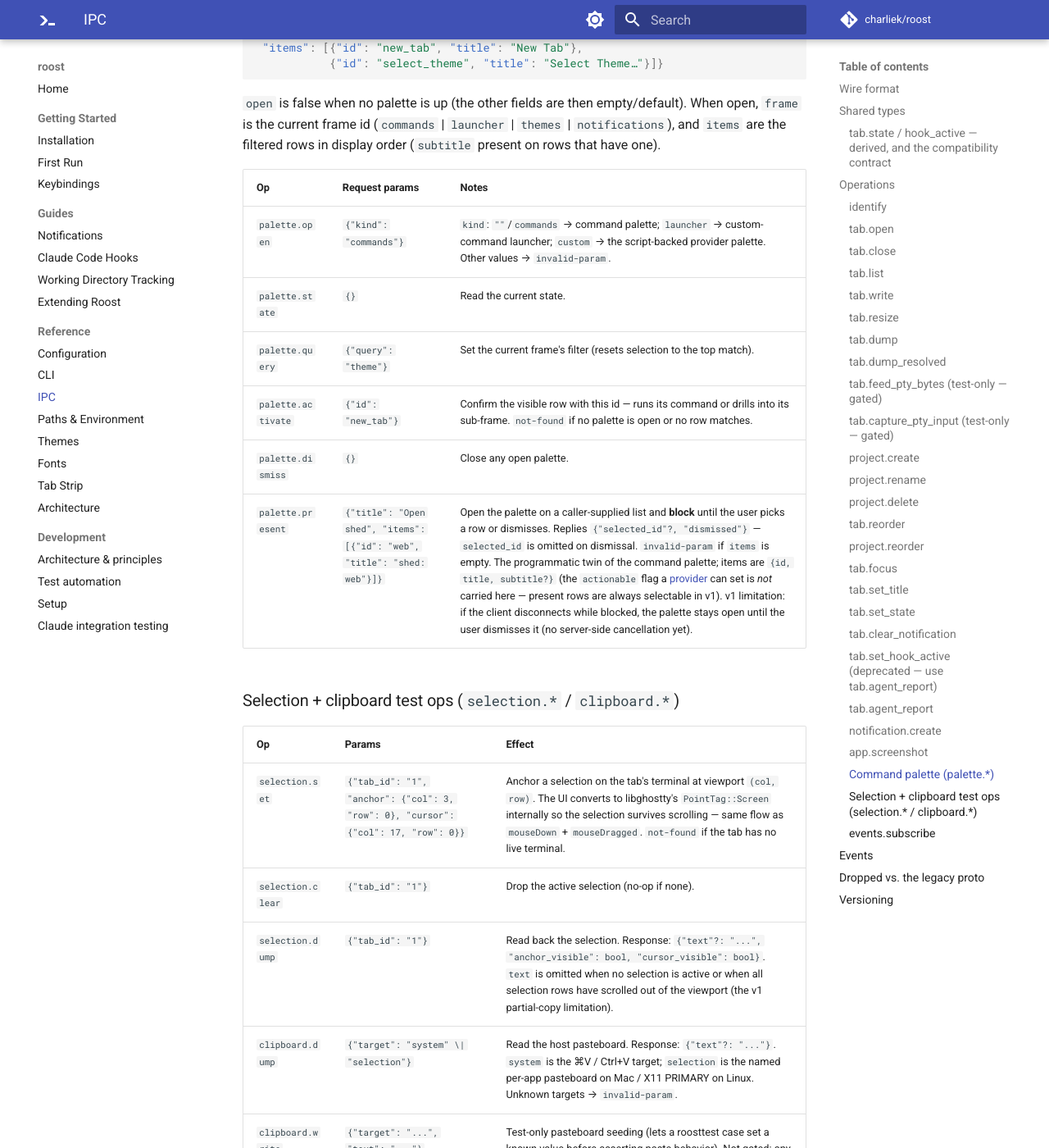
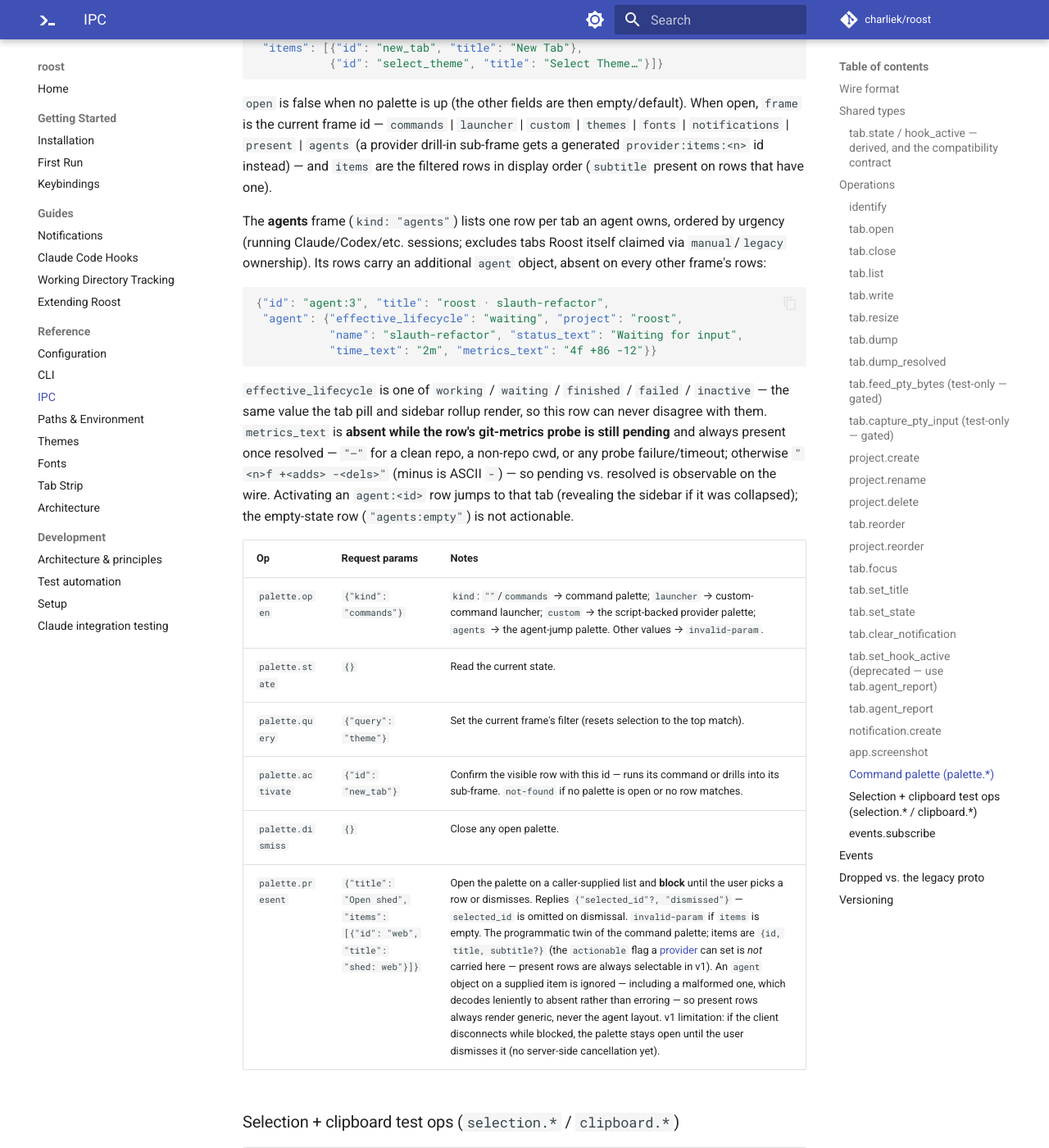
Before and after one commit to charliek/roost, an MkDocs documentation site: the page built from docs/reference/ipc.md, in a window 1280 px wide and 1400 px high, scrolled down 12068 px. Shown: the whole window at 82% size. Built offline with MkDocs 1.6.1 and Material for MkDocs 9.7.7, drawn with Linux system fonts in a browser that asks for light colours; comment, search, counter and statistics services are not loaded.

Commit message:
docs: agent palette — ipc kinds/payload, keybindings, roadmap D3 shipped
ipc.md documents the agents kind, the true frame-id set (the old list
was stale before this plan), the PaletteAgentRow payload with the
pending-vs-resolved metrics_text rule, and palette.present ignoring a
supplied agent (lenient decode). keybindings.md gains Cmd/Alt-Shift-O
and the agent_palette action. cli.md + the clap --kind help now list
all four kinds — fixing the pre-existing rot where "custom" was
missing everywhere. AGENT_ROADMAP ledger row 005; D3 marked shipped
via plan 005; D2/D7 notes adjusted. notifications.md documents the
GTK sidebar-reveal parity fix (plan 005 C7).

Known leftover, deliberately unfixed here: messages.rs's own
PaletteOpenParams doc comment kind list is stale (predates this plan);
out of C7's pinned scope.

Co-Authored-By: Claude Opus 5 <noreply@anthropic.com>
Claude-Session: https://claude.ai/code/session_01CeSeJDUQvRT1BcyvPqVrzg

````diff
--- a/docs/reference/ipc.md
+++ b/docs/reference/ipc.md
@@ -553,18 +553,42 @@ follow-up `palette.state`:
 ```
 
 `open` is false when no palette is up (the other fields are then
-empty/default). When open, `frame` is the current frame id (`commands` |
-`launcher` | `themes` | `notifications`), and `items` are the filtered
-rows in display order (`subtitle` present on rows that have one).
+empty/default). When open, `frame` is the current frame id — `commands` |
+`launcher` | `custom` | `themes` | `fonts` | `notifications` | `present` |
+`agents` (a provider drill-in sub-frame gets a generated
+`provider:items:<n>` id instead) — and `items` are the filtered rows in
+display order (`subtitle` present on rows that have one).
+
+The **agents** frame (`kind: "agents"`) lists one row per tab an agent
+owns, ordered by urgency (running Claude/Codex/etc. sessions; excludes
+tabs Roost itself claimed via `manual`/`legacy` ownership). Its rows carry
+an additional `agent` object, absent on every other frame's rows:
+
+```json
+{"id": "agent:3", "title": "roost · slauth-refactor",
+ "agent": {"effective_lifecycle": "waiting", "project": "roost",
+           "name": "slauth-refactor", "status_text": "Waiting for input",
+           "time_text": "2m", "metrics_text": "4f +86 -12"}}
+```
+
+`effective_lifecycle` is one of `working` / `waiting` / `finished` /
+`failed` / `inactive` — the same value the tab pill and sidebar rollup
+render, so this row can never disagree with them. `metrics_text` is
+**absent while the row's git-metrics probe is still pending** and always
+present once resolved — `"—"` for a clean repo, a non-repo cwd, or any
+probe failure/timeout; otherwise `"<n>f +<adds> -<dels>"` (minus is
+ASCII `-`) — so pending vs. resolved is observable on the wire. Activating
+an `agent:<id>` row jumps to that tab (revealing the sidebar if it was
+collapsed); the empty-state row (`"agents:empty"`) is not actionable.
 
 | Op | Request params | Notes |
 |---|---|---|
-| `palette.open` | `{"kind": "commands"}` | `kind`: `""`/`commands` → command palette; `launcher` → custom-command launcher; `custom` → the script-backed provider palette. Other values → `invalid-param`. |
+| `palette.open` | `{"kind": "commands"}` | `kind`: `""`/`commands` → command palette; `launcher` → custom-command launcher; `custom` → the script-backed provider palette; `agents` → the agent-jump palette. Other values → `invalid-param`. |
 | `palette.state` | `{}` | Read the current state. |
 | `palette.query` | `{"query": "theme"}` | Set the current frame's filter (resets selection to the top match). |
 | `palette.activate` | `{"id": "new_tab"}` | Confirm the visible row with this id — runs its command or drills into its sub-frame. `not-found` if no palette is open or no row matches. |
 | `palette.dismiss` | `{}` | Close any open palette. |
-| `palette.present` | `{"title": "Open shed", "items": [{"id": "web", "title": "shed: web"}]}` | Open the palette on a caller-supplied list and **block** until the user picks a row or dismisses. Replies `{"selected_id"?, "dismissed"}` — `selected_id` is omitted on dismissal. `invalid-param` if `items` is empty. The programmatic twin of the command palette; items are `{id, title, subtitle?}` (the `actionable` flag a [provider](../guides/extending.md#3-dynamic-providers) can set is *not* carried here — present rows are always selectable in v1). v1 limitation: if the client disconnects while blocked, the palette stays open until the user dismisses it (no server-side cancellation yet). |
+| `palette.present` | `{"title": "Open shed", "items": [{"id": "web", "title": "shed: web"}]}` | Open the palette on a caller-supplied list and **block** until the user picks a row or dismisses. Replies `{"selected_id"?, "dismissed"}` — `selected_id` is omitted on dismissal. `invalid-param` if `items` is empty. The programmatic twin of the command palette; items are `{id, title, subtitle?}` (the `actionable` flag a [provider](../guides/extending.md#3-dynamic-providers) can set is *not* carried here — present rows are always selectable in v1). An `agent` object on a supplied item is ignored — including a malformed one, which decodes leniently to absent rather than erroring — so present rows always render generic, never the agent layout. v1 limitation: if the client disconnects while blocked, the palette stays open until the user dismisses it (no server-side cancellation yet). |
 
 ### Selection + clipboard test ops (`selection.*` / `clipboard.*`)
 
````
Also changed, not shown: AGENT_ROADMAP.md (+28 -14 lines), docs/getting-started/keybindings.md (+3 -0 lines), docs/guides/notifications.md (+1 -0 lines), docs/reference/cli.md (+5 -2 lines), 1 other file.
